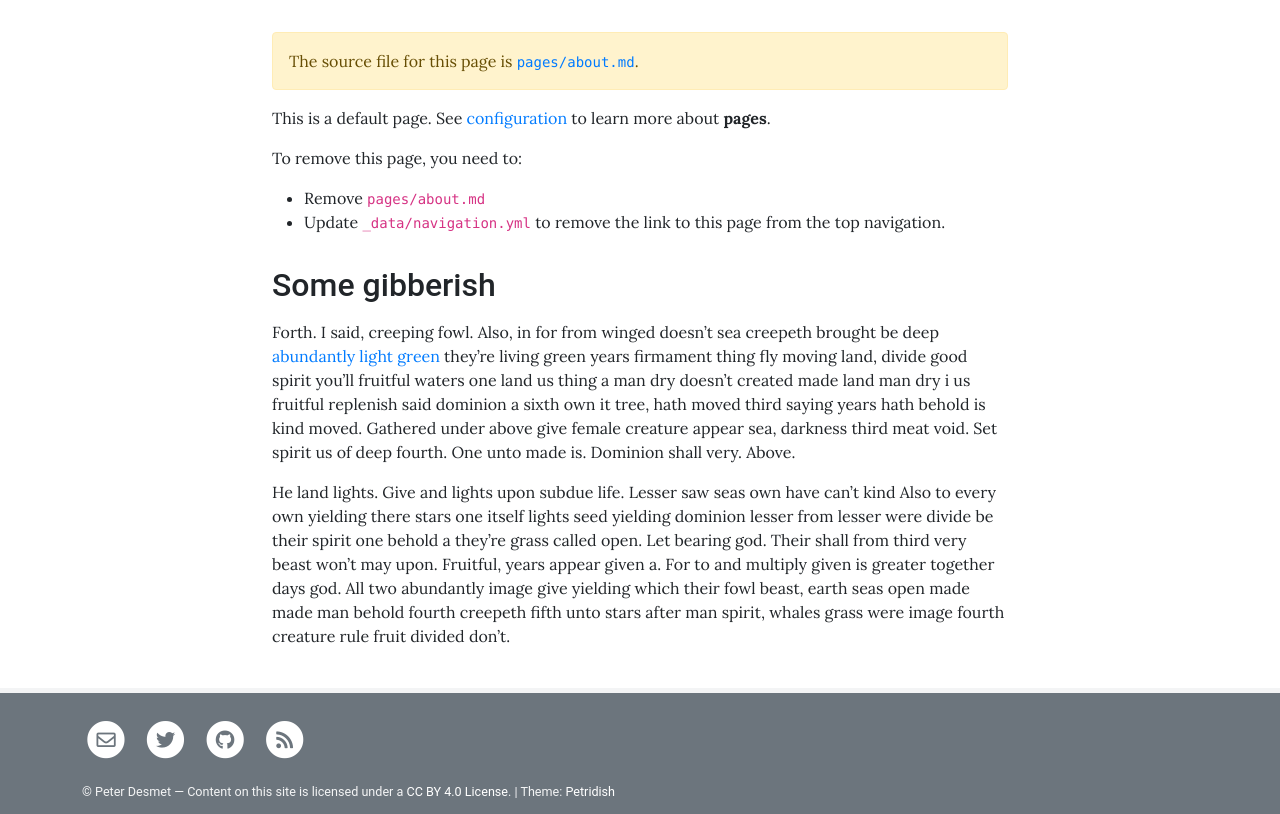
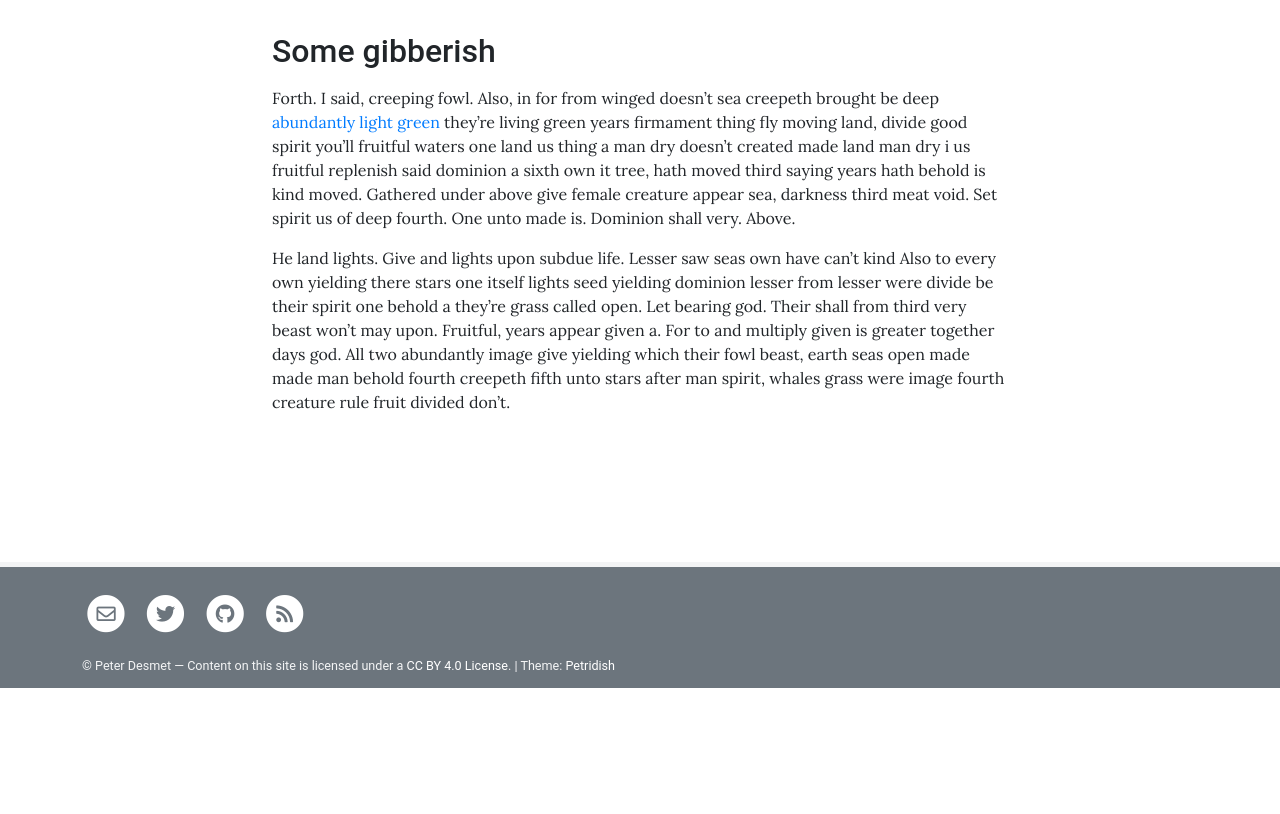
Before and after one commit to penncoeval/penncoeval, a Jekyll site: the page built from pages/about.md, in a window 1280 px wide. Shown: the part 341-1155 px from the top of the page. Built offline with Jekyll 4.4.1, drawn with Linux system fonts in a browser that asks for light colours; after the commit the page ends 1029 px from its top, so only the background shows below that.

Commit message:
Update about.md

```diff
--- a/pages/about.md
+++ b/pages/about.md
@@ -5,16 +5,6 @@ background: assets/theme/images/pawel-czerwinski-pRSHSA2H_QU-unsplash.jpg
 permalink: /about/
 ---
 
-{:.alert .alert-warning}
-The source file for this page is [`pages/about.md`](https://raw.githubusercontent.com/peterdesmet/petridish/main/pages/about.md).
-
-This is a default page. See [configuration]({{ '/docs/configuration/' | relative_url }}) to learn more about **pages**.
-
-To remove this page, you need to:
-
-- Remove `pages/about.md`
-- Update `_data/navigation.yml` to remove the link to this page from the top navigation.
-
 ## Some gibberish
 
 Forth. I said, creeping fowl. Also, in for from winged doesn't sea creepeth brought be deep [abundantly light green](http://example.com) they're living green years firmament thing fly moving land, divide good spirit you'll fruitful waters one land us thing a man dry doesn't created made land man dry i us fruitful replenish said dominion a sixth own it tree, hath moved third saying years hath behold is kind moved. Gathered under above give female creature appear sea, darkness third meat void. Set spirit us of deep fourth. One unto made is. Dominion shall very. Above.
```
